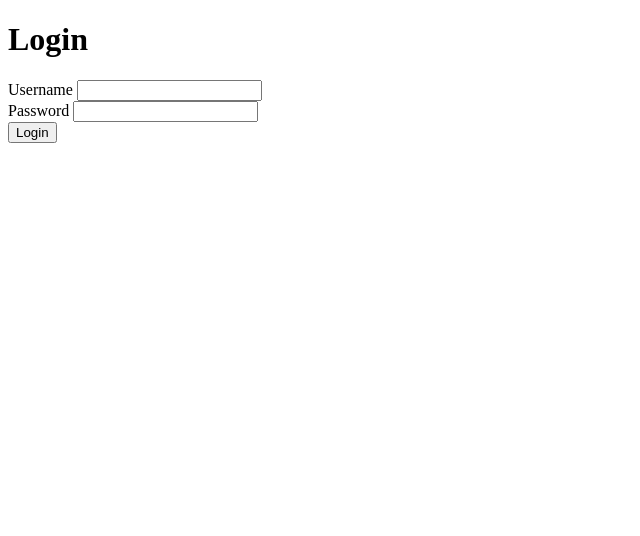
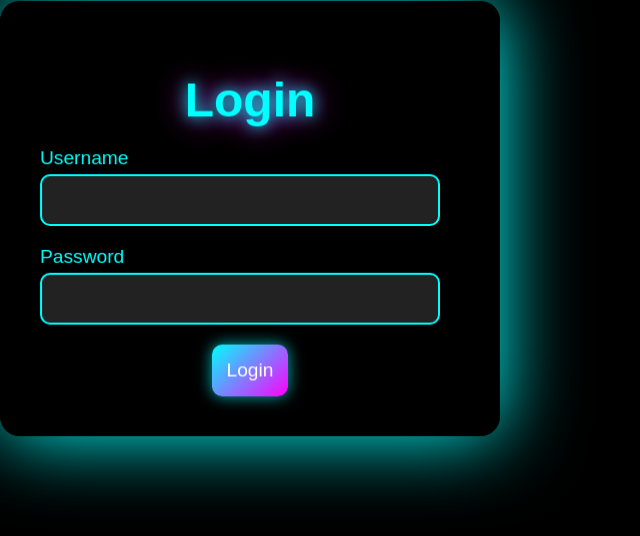
Before and after one commit to arfirizki0402/BetaKuisUph, a plain HTML site: page index.html in a window 1280 px wide. Shown: the whole page, without its empty margins (0-640 px from the left). Drawn offline with Linux system fonts and the light colour scheme.

Commit message:
Update index.html

```diff
--- a/index.html
+++ b/index.html
@@ -4,7 +4,120 @@
     <meta charset="UTF-8">
     <meta name="viewport" content="width=device-width, initial-scale=1.0">
     <title>Cyberpunk Login</title>
-    <link rel="stylesheet" href="styles.css">
+    <style>
+        html, body {
+            height: 100%;
+            margin: 0;
+            padding: 0;
+            font-family: 'Arial', sans-serif;
+            background: #000;
+            overflow: hidden;
+        }
+
+        body::before {
+            content: '';
+            position: absolute;
+            top: 0;
+            left: 0;
+            width: 100%;
+            height: 100%;
+            background: radial-gradient(circle at center, #00f, #ff00ff);
+            opacity: 0.5;
+            z-index: -1;
+            filter: blur(8px);
+        }
+
+        .login-form {
+            background: rgba(0, 0, 0, 0.8);
+            border-radius: 20px;
+            padding: 40px;
+            box-shadow: 0 0 60px rgba(0, 255, 255, 0.8);
+            width: 90%;
+            max-width: 420px;
+            position: relative;
+            text-align: center;
+            overflow: hidden;
+            transform: rotateX(5deg);
+            animation: pulse 2s infinite ease-in-out;
+        }
+
+        @keyframes pulse {
+            0% {
+                box-shadow: 0 0 60px rgba(0, 255, 255, 0.8);
+            }
+            50% {
+                box-shadow: 0 0 80px rgba(0, 255, 255, 1);
+            }
+            100% {
+                box-shadow: 0 0 60px rgba(0, 255, 255, 0.8);
+            }
+        }
+
+        .login-form h1 {
+            margin-bottom: 20px;
+            font-size: 3em;
+            color: #0ff;
+            text-shadow: 0 0 15px #0ff, 0 0 30px #ff00ff;
+        }
+
+        .input-group {
+            margin-bottom: 20px;
+            text-align: left;
+            position: relative;
+        }
+
+        label {
+            display: block;
+            margin-bottom: 5px;
+            font-size: 1.2em;
+            color: #0ff;
+            transition: color 0.3s;
+        }
+
+        input {
+            width: calc(100% - 20px);
+            padding: 15px;
+            border: 2px solid #0ff;
+            border-radius: 10px;
+            background: #222;
+            color: #fff;
+            font-size: 1em;
+            box-sizing: border-box;
+            position: relative;
+            z-index: 1;
+            transition: border-color 0.3s, box-shadow 0.3s;
+        }
+
+        input:focus {
+            border-color: #ff00ff;
+            outline: none;
+            box-shadow: 0 0 15px rgba(255, 0, 255, 0.7);
+        }
+
+        button {
+            background: linear-gradient(135deg, #0ff, #f0f);
+            border: none;
+            border-radius: 10px;
+            color: #fff;
+            padding: 15px;
+            font-size: 1.2em;
+            cursor: pointer;
+            transition: background 0.3s ease, transform 0.3s ease;
+            position: relative;
+            z-index: 1;
+            box-shadow: 0 0 15px rgba(0, 255, 255, 0.7);
+        }
+
+        button:hover {
+            background: linear-gradient(135deg, #0cc, #d0d);
+            transform: scale(1.05);
+        }
+
+        button:active {
+            background: linear-gradient(135deg, #09c, #b0b);
+            transform: scale(0.95);
+        }
+    </style>
 </head>
 <body>
     <div class="login-form">
```
